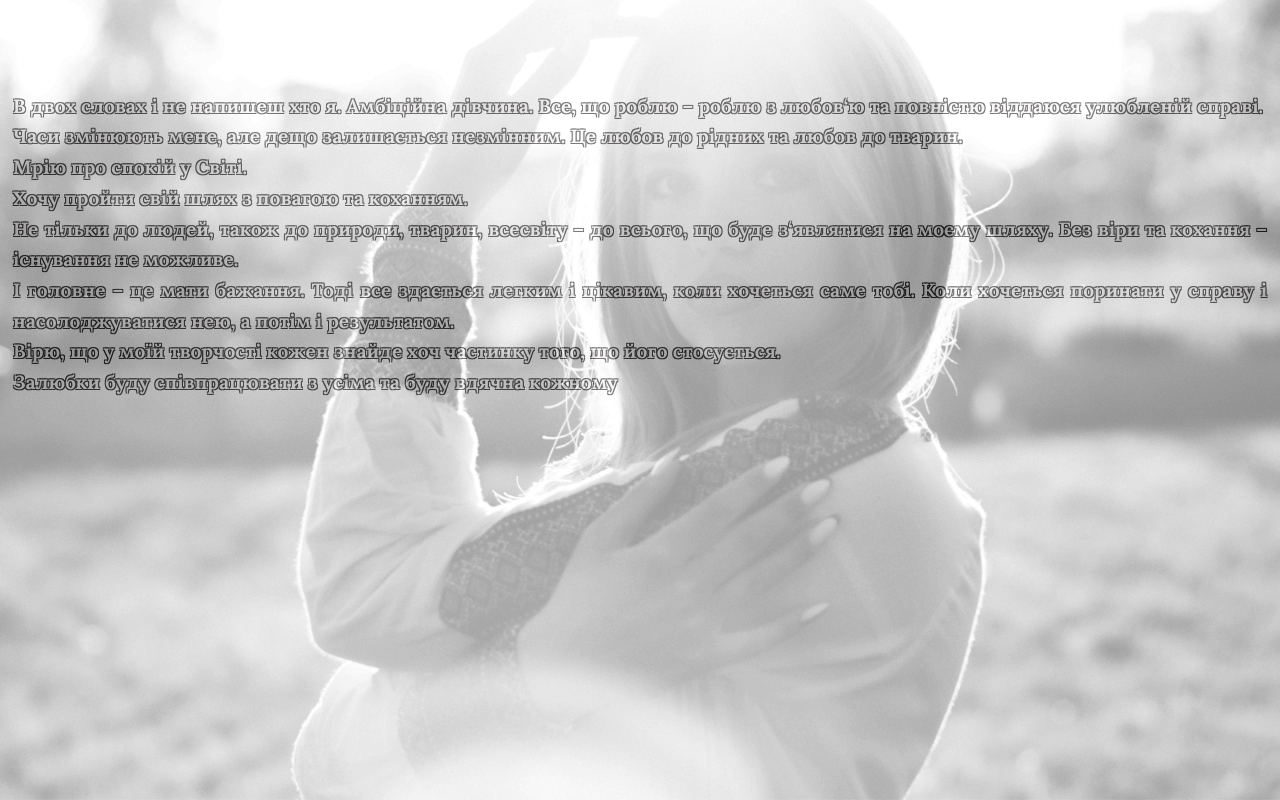
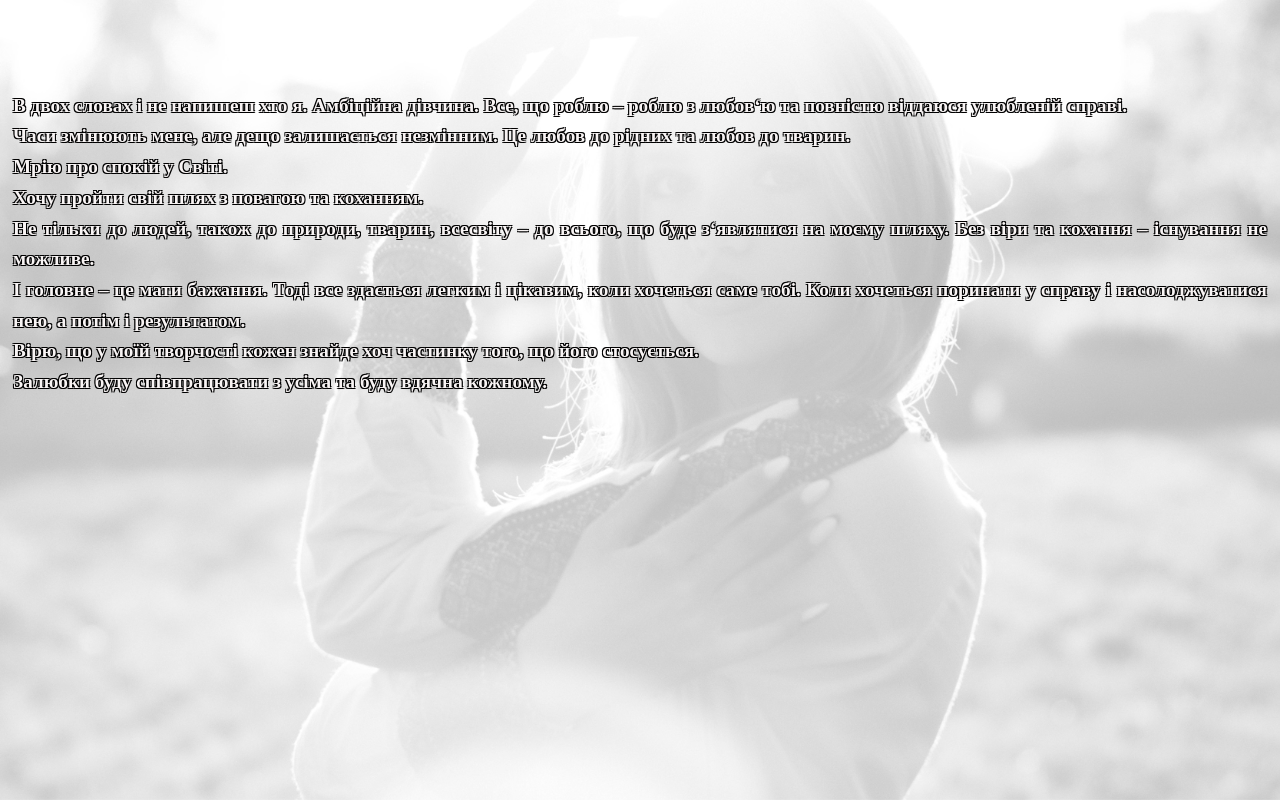
Before and after one commit to Antonhanterbor/Nastuyasoul, a plain HTML site: page aboutme.html in a window 1280 px wide. Drawn offline with Linux system fonts and the light colour scheme.

Commit message:
Add files via upload

```diff
--- a/aboutme.html
+++ b/aboutme.html
@@ -2,7 +2,6 @@
 <html lang="uk">
 <head>
     <link rel="stylesheet" href="stop_copy.css">
-   <!-- <link rel="stylesheet" href="styles_page.css">-->
     <link rel="stylesheet" href="mobil.css">
     <script>
         // Відключення клавіші F12
@@ -11,7 +10,6 @@
                 event.preventDefault();
             }
         });
-
         // Відключення правої кнопки миші
         document.addEventListener("contextmenu", function(event) {
             event.preventDefault();
@@ -20,34 +18,40 @@
     <meta charset="UTF-8">
     <meta name="viewport" content="width=device-width, initial-scale=1.0">
     <title>verse</title>
-    <!-- Підключення шрифту з Google Fonts -->
     <link href="https://fonts.googleapis.com/css2?family=Lora:wght@400;700&display=swap" rel="stylesheet">
     <style>
-        body {
+        /*body {
             font-family: 'Lora', sans-serif;
-           /*background-color: #f5f5f5; /* Фоновий колір */
-        :before {
+            background-image: url('fon/3.jpg'); /* Основний фон */
+        /*    background-size: cover;
+            background-position: center;
+            background-attachment: fixed;
+            margin: 0;
+            padding: 0;
+            height: 100vh;
+            position: relative;
+        } */
+
+        /* Псевдоелемент для накладення з прозорістю */
+        body::before {
             content: '';
             position: absolute;
             top: 0;
             left: 0;
             right: 0;
             bottom: 0;
-            background-image: url('fon/4.JPG');
-            background-size: cover;
-            background-position: center;
-            background-attachment: fixed; /* Фіксує фон при прокрутці */
-            opacity: 0.2; /* Налаштування прозорості верхнього фону */
-            z-index: 1;}
-
-           background-image: url('fon/4.JPG');
-           background: rgba(255, 255, 255, 0.0); /* Легша прозорість */
+            background-image: url('fon/4.JPG'); /* Верхній фон */
             background-size: cover;
             background-position: center;
             background-attachment: fixed;
+            opacity: 0.3; /* Прозорість верхнього фону */
+            z-index: 1;
         }
 
+        /* Контент, щоб він був над фонами */
         .centered {
+            position: relative;
+            z-index: 2;
             text-align: center;
             margin-top: 10px;
             margin-left: 5px;
@@ -55,21 +59,12 @@
             color: #f8f4f4;
         }
 
-       /*.centered h1 {
-           margin-bottom: 5px;
-       }*/
         p {
             text-align: justify;
-           text-shadow:
-           -1px -1px 0 #000, /* Чорний контур */
-            1px -1px 0 #000,
-           -1px  1px 0 #000,
-            1px  1px 0 #000;
-           font-weight: bold; /* Жирний текст */
+            text-shadow: -1px -1px 0 #000, 1px -1px 0 #000, -1px 1px 0 #000, 1px 1px 0 #000;
+            font-weight: bold;
         }
-       /*.justified {
-           text-align: justify;
-       }*/
+
         .poem {
             white-space: pre-line;
             font-size: 1.2em;
@@ -80,7 +75,6 @@
 </head>
 <body>
     <div class="centered">
-      <!--  <h1></h1> -->
         <div class="poem">
             <p>
                 В двох словах і не напишеш хто я. Амбіційна дівчина. Все, що роблю – роблю з любов‘ю та повністю віддаюся улюбленій справі.
@@ -90,7 +84,7 @@
                 Не тільки до людей, також до природи, тварин, всесвіту – до всього, що буде з‘являтися на моєму шляху. Без віри та кохання – існування не можливе.
                 І головне – це мати бажання. Тоді все здається легким і цікавим, коли хочеться саме тобі. Коли хочеться поринати у справу і насолоджуватися нею, а потім і результатом.
                 Вірю, що у моїй творчості кожен знайде хоч частинку того, що його стосується.
-                Залюбки буду співпрацювати з усіма та буду вдячна кожному
+                Залюбки буду співпрацювати з усіма та буду вдячна кожному.
             </p>
         </div>
     </div>
--- a/mobil.css
+++ b/mobil.css
@@ -10,38 +10,33 @@
     }
 
     p {
-        margin: 20px 5px 5px 5px ; /* Відстань зверху та знизу - 20px, зліва та справа - 5px */
+        margin: 20px 5px 5px 5px; /* Відстань зверху та знизу - 20px, зліва та справа - 5px */
         font-size: 19px; /* Зменшення шрифту для мобільних */
         width: 90%; /* Збільшення ширини тексту для мобільних */
+    }
 
-    }
-/* для фото логотипа */
-    /*.circle-image {*/
+    /* Для фото логотипа */
+    .circle-image {
         width: 100px; /* Зменшення ширини фото для мобільних */
         height: 100px; /* Зменшення висоти фото для мобільних */
-         position: absolute; /* Залиште або змініть на relative для кращого позиціонування */
+        position: absolute; /* Залиште або змініть на relative для кращого позиціонування */
         top: 35px; /* Відстань зверху */
         left: 20px; /* Відстань зліва */
-   /* }
+    }
 
-    .container-mob {*/
-    width: 90%; /* Додаємо відстань з боків */
-    max-width: 768px; /* Обмежуємо максимальну ширину для великих екранів */
-    margin: 0 auto; /* Вирівнюємо по центру */
-    /*padding: 20px 10px;*/
-    /*padding-left: 10px; /* Наприклад, додаємо 30 пікселів відступу зліва */
-    /*padding-right: 10px; /* Наприклад, додаємо 30 пікселів відступу зліва */
-    background-color: rgba(255, 255, 255, 0.0);
+    .container-mob {
+        width: 90%; /* Додаємо відстань з боків */
+        max-width: 768px; /* Обмежуємо максимальну ширину для великих екранів */
+        margin: 0 auto; /* Вирівнюємо по центру */
+        background-color: rgba(255, 255, 255, 0.0); /* Прозорий фон */
     }
+
     .menu {
         flex-direction: column; /* Вертикальне вирівнювання меню на мобільних */
         align-items: center; /* Центруємо меню по вертикалі */
     }
-    .crawl-mob
-     {
-        /*font-family: 'Arial', sans-serif;
-        /*color: #ffcc00; /* Колір тексту */
-        /*font-size: 9em; /* Розмір тексту */
+
+    .crawl-mob {
         position: absolute;
         bottom: -100%; /* Виходить за межі екрану знизу */
         left: 50%; /* Центрує текст по горизонталі */
```
Also changed, not shown: styles_main.css (line endings or trailing spaces). Lines whose indentation alone changed are shown as unchanged.
